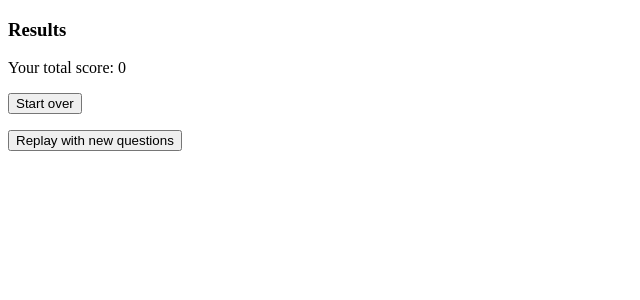
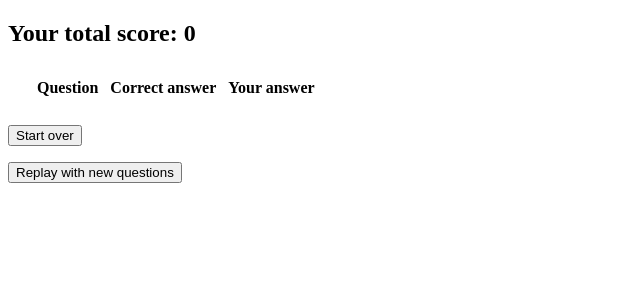
Before and after one commit to kikkipedia/VueTriviaGame, a Vue app: page /results in a window 1280 px wide. Shown: the top 300 px of the page, without its empty margins (0-640 px from the left). Built offline with nearby package versions, Linux system fonts and the light colour scheme.

Commit message:
working on showing results

```diff
--- a/src/components/Results.vue
+++ b/src/components/Results.vue
@@ -1,16 +1,21 @@
 <template>
     <div>
-        <h3>Results</h3>
-        <p>Your total score: {{$store.getters.points}}</p>
+        <h2>Your total score: {{$store.getters.points}}</h2>
 
-        <div v-for="answer in $store.state.answers" :key="answer">
-            <div>
-                <p>Question: {{ answer[0] }}</p>
-                <p>Correct answer: {{ answer[1] }}</p>
-                <p>Your answer: {{ answer[2] }}</p>
-                <hr/>
-            </div>
-        </div>
+        <table>
+            <tr>
+                <th></th>
+                <th>Question</th>
+                <th>Correct answer</th>
+                <th>Your answer</th>
+            </tr>
+            <tr v-for="answer in $store.state.answers" :key="answer.index">
+                <td>nr</td>
+                <td>{{ answer[0] }}</td>
+                <td>{{ answer[1] }}</td>
+                <td>{{ answer[2] }}</td>
+            </tr>
+        </table>
 
         <p><router-link to="/"><button @click="startOver()">Start over</button></router-link></p>
         <p><router-link to="/questions"><button @click="newQuestions()">Replay with new questions</button></router-link></p>
@@ -38,4 +43,17 @@
 
 
 
-<style></style>
+<style scoped>
+    table, td, th {
+        text-align: left;
+        border: 0px solid black;
+        margin: 5px;
+        padding: 5px;
+    }
+    .correct {
+        background-color: lightgreen;
+    }
+    .wrong{
+        background-color: lightcoral;
+    }
+</style>
```
